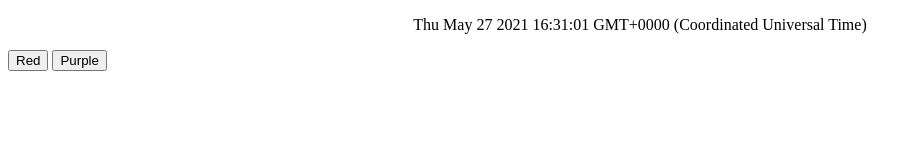
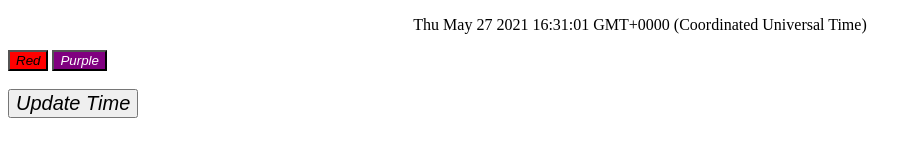
Before and after one commit to KTProg-2024/javascript-2-AntonioN20, a plain HTML site: page index.html in a window 1280 px wide. Shown: the whole page, without its empty margins (0-921 px from the left). Drawn offline with Linux system fonts and the light colour scheme.

Commit message:
Finished

```diff
--- a/date.js
+++ b/date.js
@@ -13,3 +13,9 @@ function purple()
 {
   document.getElementById("date").style.color="purple";
 }
+
+function updatetime()
+{
+  var dateString = new Date();
+	document.getElementById("date").innerHTML=dateString;
+}
--- a/index.html
+++ b/index.html
@@ -6,6 +6,23 @@
 			#date {
 				text-align: center;
 			}
+
+      button {
+        font-style:italic;
+      }
+
+      .red {
+        background-color:red;
+      }
+
+      .purple {
+        background-color:purple;
+        color:white;
+      }
+
+      .datebutton {
+        font-size:20px;
+      }
 		</style>
     </head>
 
@@ -16,7 +33,11 @@
 
 		<script>getDate()</script>
 
-    <button type="button" onclick="red()">Red</button>
-    <button type="button" onclick="purple()">Purple</button>
+    <button class="red" type="button" onclick="red()">Red</button>
+    <button class="purple" type="button" onclick="purple()">Purple</button>
+
+    <br><br>
+
+    <button class="datebutton" type="button" onclick="updatetime()">Update Time</button>
 	</body>
 </html>
```
